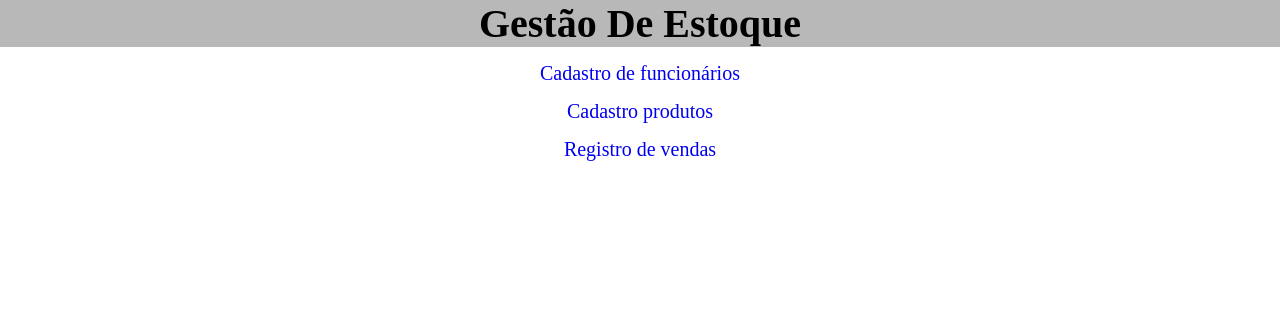
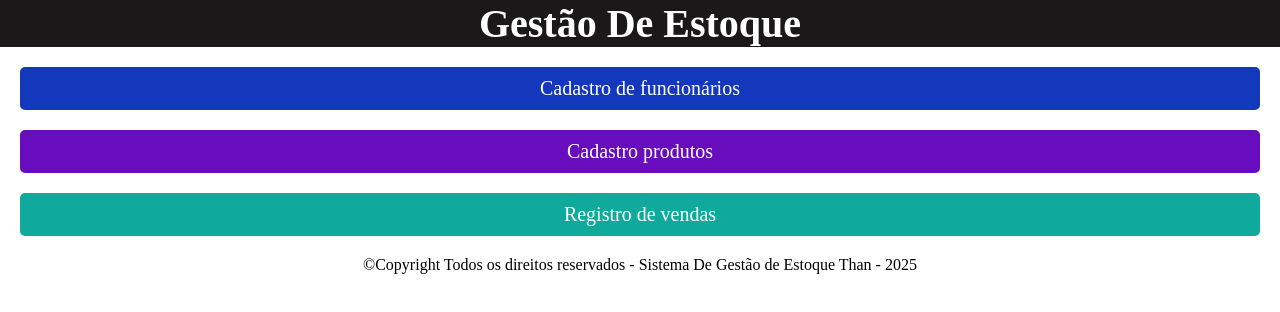
Before and after one commit to Thanzito/GDE-G, a plain HTML site: page index.html in a window 1280 px wide. Drawn offline with Linux system fonts and the light colour scheme.

Commit message:
Add files via upload

```diff
--- a/index.html
+++ b/index.html
@@ -10,11 +10,14 @@
 <body>
     <h1>Gestão De Estoque</h1>
 
-    <nav>
-        <a href="cadastro.html">Cadastro de funcionários</a>
-        <a href="estoque.html">Cadastro produtos</a>
-        <a href="vendas.html">Registro de vendas</a>
-    </nav>
+    <div>
+        <a href="cadastro.html" class="btncadastro">Cadastro de funcionários</a>
+        <a href="estoque.html" class="btnprodutos">Cadastro produtos</a>
+        <a href="vendas.html" class="btnvendas">Registro de vendas</a>
+    </div>
 
+    <footer>
+        <p>&copy;Copyright Todos os direitos reservados - Sistema De Gestão de Estoque Than - 2025</p>
+    </footer>
 </body>
 </html>
--- a/styles.css
+++ b/styles.css
@@ -1,17 +1,41 @@
 h1{
     text-align: center;
-    background-color: #b8b8b8;
+    background-color: #1a1818;
     margin: 0px;
     padding: 0px;
     font-size: 40px;
+    color: white;
 }
 body{
     margin: 0px;
+
 }
 a{
     display: block;
-    margin: 15px;
+    margin: 20px;
     text-decoration: none;
     text-align: center;
     font-size: 20px;
+    color: white;
+    border-radius: 5px;
+    padding: 10px;
 }
+
+a:hover{
+    font-size: 25px;
+    transition: 0.5s;
+}
+
+
+.btncadastro{
+    background-color: rgb(19, 56, 188);
+}
+.btnprodutos{
+    background-color: rgb(104, 13, 189);
+}
+.btnvendas{
+    background-color: #10aa9d;
+}
+footer{
+    text-align: center;
+}
```
Also changed, not shown: estoque.html (+1 -0 lines).
